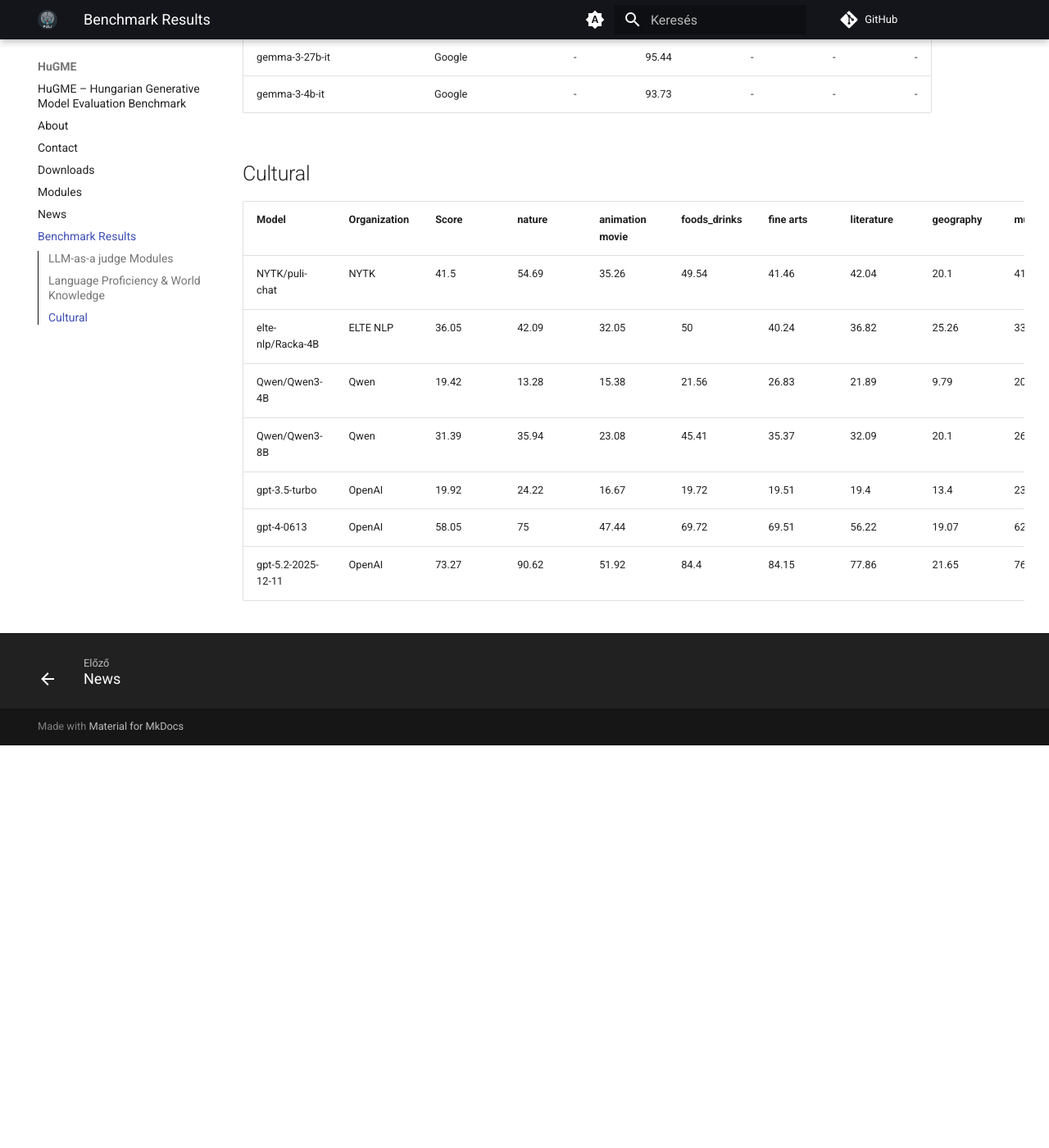
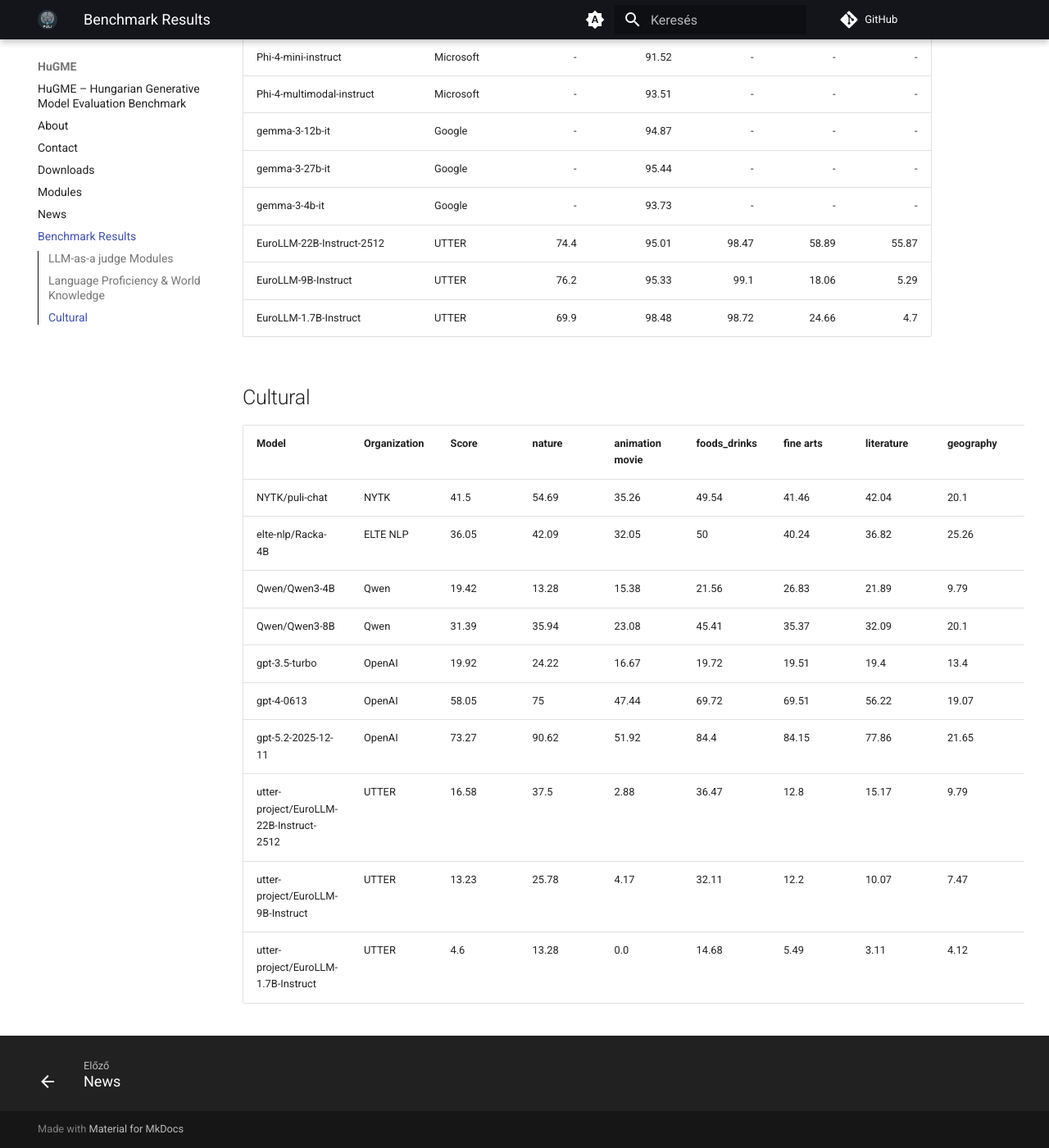
Before and after one commit to nytud/hugme, an MkDocs documentation site: the page built from docs/Results.md, in a window 1280 px wide and 1400 px high, scrolled down 3304 px. Shown: the whole window at 82% size. Built offline with MkDocs 1.6.1 and Material for MkDocs 9.7.7, drawn with Linux system fonts in a browser that asks for light colours; comment, search, counter and statistics services are not loaded; before the commit the page ends 4213 px from its top, so only the background shows below that; some of the changed text lies outside the part shown.

Commit message:
add eurollm 22b-instruct-2512, 9b-instruct and 1.8b-instruct results

```diff
--- a/docs/Results.md
+++ b/docs/Results.md
@@ -31,6 +31,9 @@
 | trio-q-base-sft                             | Qwen            | 78.57 | 85.0      | 87.0      |  98.0         | 36.73     | 44.0              |
 | SambaLingo-7B Chat                          | SambaNova       | 79.59 | 83.0      | 88.0      |  74.0         | 63.27     | 22.0              |
 | TildeOpen-30b                               | Tilde           | 51.02 | 75.0      | 70.0      |  95.0         |  10.2     | -                 |
+| EuroLLM-22B-Instruct-2512                   | UTTER           | 97.9  | 91.0      | 92.0      | 100.0         | 93.88     | 73.0              |
+| EuroLLM-9B-Instruct                         | UTTER           | 73.47 | 79.0      | 82.0      | 100.0         | 93.88     | 58.0              |
+| EuroLLM-1.7B-Instruct                       | UTTER           | 30.61 | 40.0      | 40.0      |  83.0         | 40.82     | 17.0              |
 
 ## Language Proficiency & World Knowledge
 
@@ -73,11 +76,14 @@
 | gemma-3-12b-it                        | Google       | -           |  94.87           | -     | -             | -     |
 | gemma-3-27b-it                        | Google       | -           |  95.44           | -     | -             | -     |
 | gemma-3-4b-it                         | Google       | -           |  93.73           | -     | -             | -     |
+| EuroLLM-22B-Instruct-2512             | UTTER        | 74.4        |  95.01           | 98.47 | 58.89         | 55.87 |
+| EuroLLM-9B-Instruct                   | UTTER        | 76.2        |  95.33           | 99.1  | 18.06         | 5.29  |
+| EuroLLM-1.7B-Instruct                 | UTTER        | 69.9        |  98.48           | 98.72 | 24.66         | 4.7   |
 
 ## Cultural
 
 | Model                     | Organization | Score | nature | animation movie | foods_drinks | fine arts | literature | geography | music | live action | theatre | television  | folk_culture  | sport | advertisement | architecture | radio | inventions  |
-|---------------------------|--------------| ------|--------|-----------------|--------------|-----------|------------|-----------|-------|-------------|---------|- -----------|---------------|-------|---------------|--------------|-------|-------------|
+|---------------------------|--------------|-------|--------|-----------------|--------------|-----------|------------|-----------|-------|-------------|---------|-------------|---------------|-------|---------------|--------------|-------|-------------|
 | NYTK/puli-chat            | NYTK         | 41.5  | 54.69  | 35.26           | 49.54        | 41.46     | 42.04      | 20.1      | 41.18 | 35.95       | 25.33   | 39.23       | 55.36         | 43.04 | 37.93         | 47.01        | 32.35 | 55.56       |
 | elte-nlp/Racka-4B         | ELTE NLP     | 36.05 | 42.09  | 32.05           | 50           | 40.24     | 36.82      | 25.26     | 33.73 | 27.69       | 32      | 34.45       | 40.77         | 37.34 | 22.41         | 41.79        | 20.59 | 47.62       |
 | Qwen/Qwen3-4B             | Qwen         | 19.42 | 13.28  | 15.38           | 21.56        | 26.83     | 21.89      | 9.79      | 20    | 19.01       | 24      | 11          | 28.76         | 20.89 | 22.41         | 16.42        | 8.82  | 31.75       |
@@ -85,3 +91,6 @@
 | gpt-3.5-turbo             | OpenAI       | 19.92 | 24.22  | 16.67           | 19.72        | 19.51     | 19.4       | 13.4      | 23.14 | 15.7        | 24      | 18.66       | 23.18         | 20.89 | 18.97         | 22.39        | 29.41 | 22.22       |
 | gpt-4-0613                | OpenAI       | 58.05 | 75     | 47.44           | 69.72        | 69.51     | 56.22      | 19.07     | 62.35 | 50.83       | 45.33   | 57.42       | 72.96         | 65.82 | 34.48         | 76.12        | 20.59 | 82.54       |
 | gpt-5.2-2025-12-11        | OpenAI       | 73.27 | 90.62  | 51.92           | 84.4         | 84.15     | 77.86      | 21.65     | 76.08 | 75.62       | 70.67   | 68.42       | 90.13         | 80.38 | 46.55         | 85.82        | 55.88 | 93.65       |
+| utter-project/EuroLLM-22B-Instruct-2512 | UTTER | 16.58 | 37.5  | 2.88  | 36.47 | 12.8  | 15.17 | 9.79  | 10.2  | 8.06  | 6.0   | 10.77 | 31.55 | 14.56 | 0.0   | 15.3  | 8.82  | 36.51 |
+| utter-project/EuroLLM-9B-Instruct       | UTTER | 13.23 | 25.78 | 4.17  | 32.11 | 12.2  | 10.07 | 7.47  | 8.04  | 7.23  | 6.0   | 10.05 | 22.75 | 11.71 | 0.0   | 12.31 | 7.35  | 33.33 |
+| utter-project/EuroLLM-1.7B-Instruct     | UTTER | 4.6   | 13.28 | 0.0   | 14.68 | 5.49  | 3.11  | 4.12  | 3.73  | 1.45  | 1.33  | 1.91  | 6.01  | 1.27  | 0.86  | 3.73  | 5.88  | 9.52  |
```
